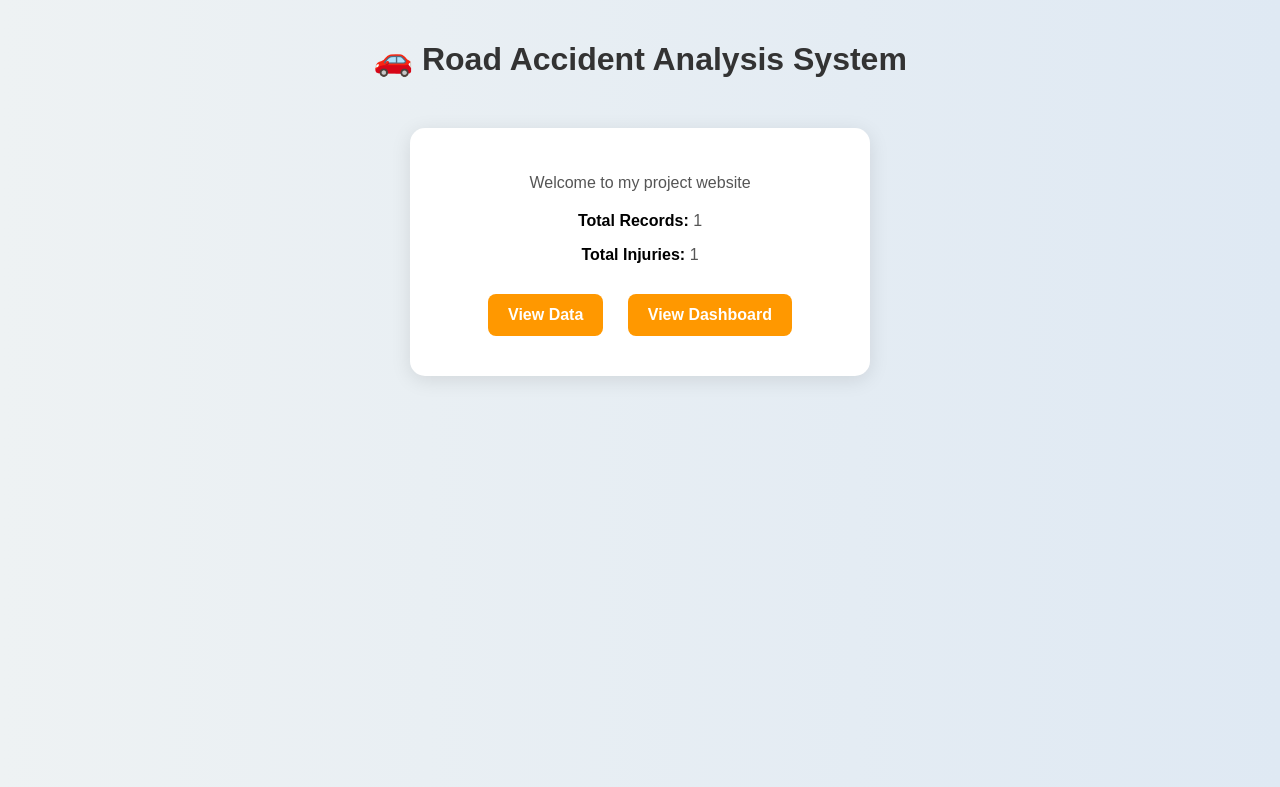
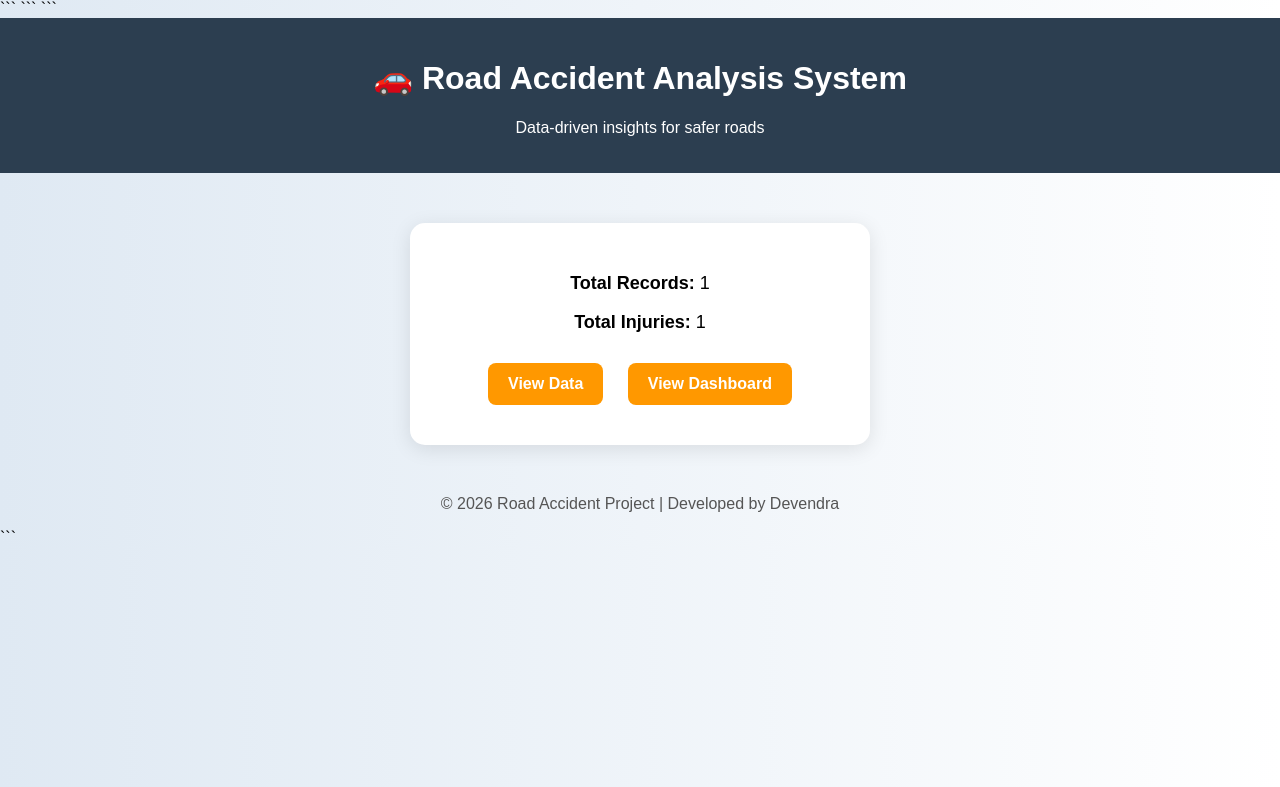
Before and after one commit to Devdnra-rajput-04/road-accident-project, a Flask app: template templates/index.html in a window 1280 px wide. Shown: the top 787 px of the page. Run offline with Flask 3, Linux system fonts and the light colour scheme; the template is opened without the code that fills it: most values are stand-ins (such as "Sample title", 1, 10 or a date in 2020); parts of the project's set-up code (start-up, migrations or seed data) failed here and were passed over.

Commit message:
UI improved

````diff
--- a/templates/index.html
+++ b/templates/index.html
@@ -1,43 +1,41 @@
 <!DOCTYPE html>
+
 <html>
 <head>
-    <title>Road Accident System</title>
+    <title>Road Accident Analysis System</title>
 
+```
 <style>
     body {
-            font-family: Arial;
-            background: linear-gradient(to right, #eef2f3, #dfe9f3);
-            text-align: center;
         margin: 0;
-            padding: 0;
+        font-family: Arial, sans-serif;
+        background: linear-gradient(to right, #dfe9f3, #ffffff);
     }
 
-        h1 {
-            margin-top: 40px;
-            color: #333;
+    .header {
+        background-color: #2c3e50;
+        padding: 20px;
+        color: white;
+        text-align: center;
+    }
+
+    .container {
+        text-align: center;
+        margin-top: 50px;
     }
 
     .card {
         background: white;
         width: 400px;
-            margin: 50px auto;
+        margin: auto;
         padding: 30px;
         border-radius: 15px;
         box-shadow: 0px 4px 20px rgba(0,0,0,0.1);
     }
 
-        .card p {
-            font-size: 16px;
-            color: #555;
-        }
-
     .stats {
         margin: 20px 0;
         font-size: 18px;
-        }
-
-        .stats b {
-            color: #000;
     }
 
     .btn {
@@ -55,17 +53,27 @@
     .btn:hover {
         background: #e68900;
     }
+
+    .footer {
+        text-align: center;
+        margin-top: 50px;
+        color: #555;
+    }
 </style>
+```
 
 </head>
 
 <body>
 
+```
+<div class="header">
     <h1>🚗 Road Accident Analysis System</h1>
+    <p>Data-driven insights for safer roads</p>
+</div>
 
+<div class="container">
     <div class="card">
-
-    <p>Welcome to my project website</p>
 
         <div class="stats">
             <p><b>Total Records:</b> {{ total_accidents }}</p>
@@ -76,6 +84,12 @@
         <a href="/dashboard" class="btn">View Dashboard</a>
 
     </div>
+</div>
+
+<div class="footer">
+    <p>© 2026 Road Accident Project | Developed by Devendra</p>
+</div>
+```
 
 </body>
 </html>
````
Lines whose indentation alone changed are shown as unchanged.
